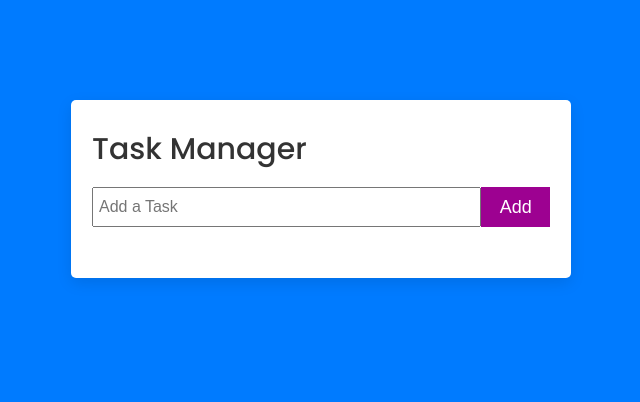
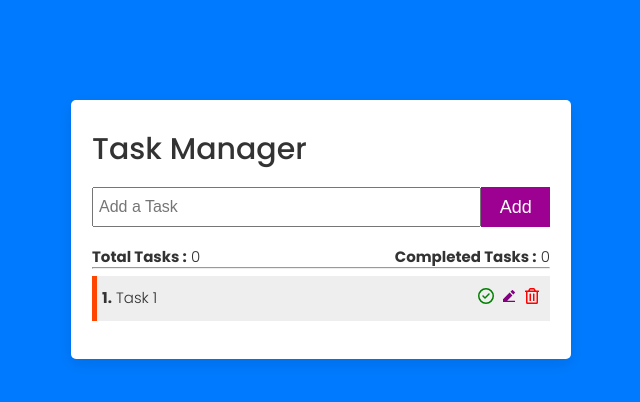
Before and after one commit to Harry8679/Task-Manager-Frontend, a React (Create React App) app: page / in a window 1280 px wide. Shown: the top 402 px of the page, without its empty margins (319-959 px from the left). Built offline with nearby package versions, Linux system fonts and the light colour scheme.

Commit message:
Task Manager JSX

```diff
--- a/src/components/Task.js
+++ b/src/components/Task.js
@@ -1,8 +1,18 @@
-import React from 'react'
+import React from 'react';
+import { RiEdit2Fill } from "react-icons/ri";
+import { FaRegTrashAlt } from "react-icons/fa";
+import { FaRegCircleCheck } from "react-icons/fa6";
 
 const Task = () => {
   return (
-    <h1>Task</h1>
+    <div className="task">
+        <p><b>1.</b> Task 1</p>
+        <div className="task-icons">
+            <FaRegCircleCheck color='green' />
+            <RiEdit2Fill color='purple' />
+            <FaRegTrashAlt color='red' />
+        </div>
+    </div>
   )
 }
 
--- a/src/components/TaskList.js
+++ b/src/components/TaskList.js
@@ -1,11 +1,18 @@
 import React from 'react'
 import TaskForm from './TaskForm'
+import Task from './Task'
 
 const TaskList = () => {
   return (
     <div>
         <h2>Task Manager</h2>
         <TaskForm />
+        <div className="--flex-between --pub">
+            <p><b>Total Tasks :</b> 0</p>
+            <p><b>Completed Tasks :</b> 0</p>
+        </div>
+        <hr />
+        <Task />
     </div>
   )
 }
```
